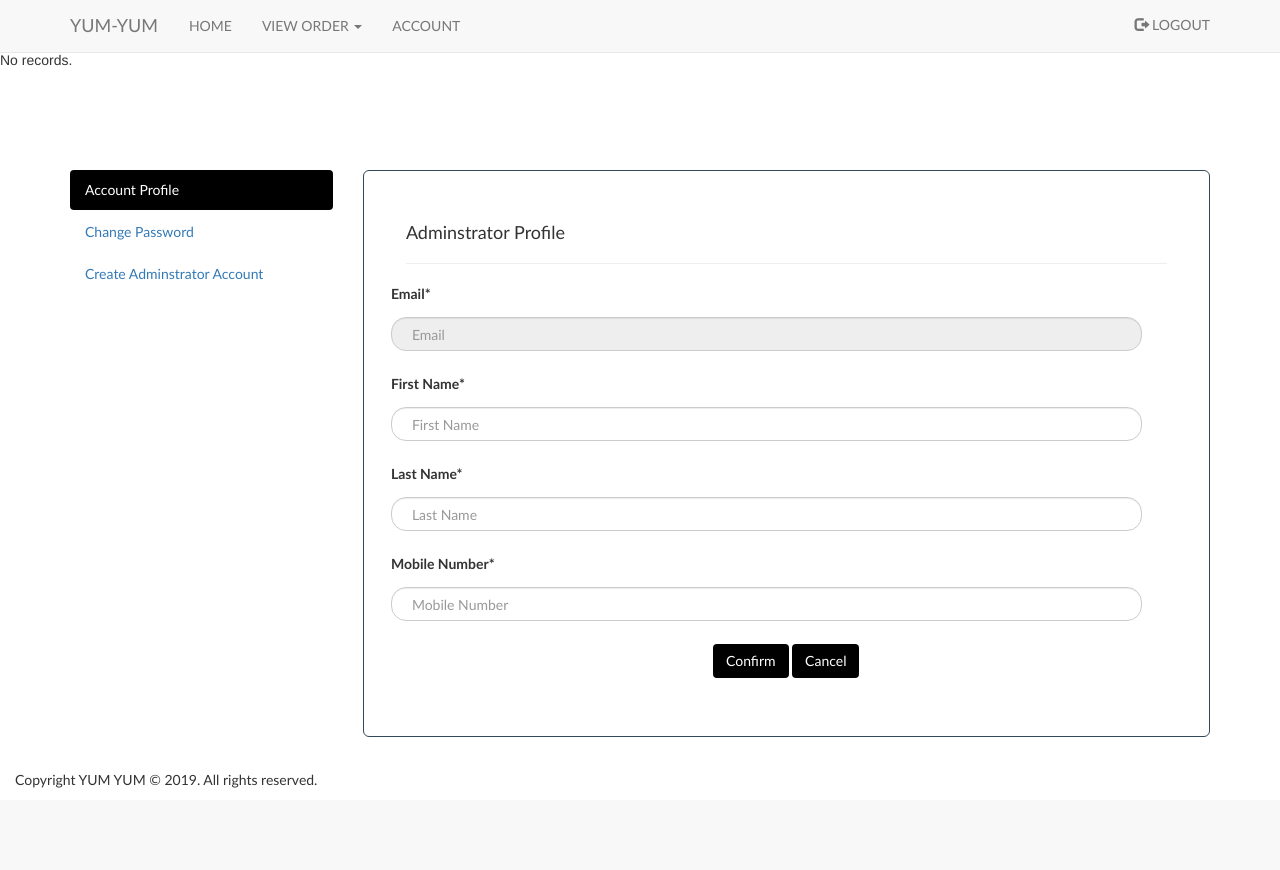
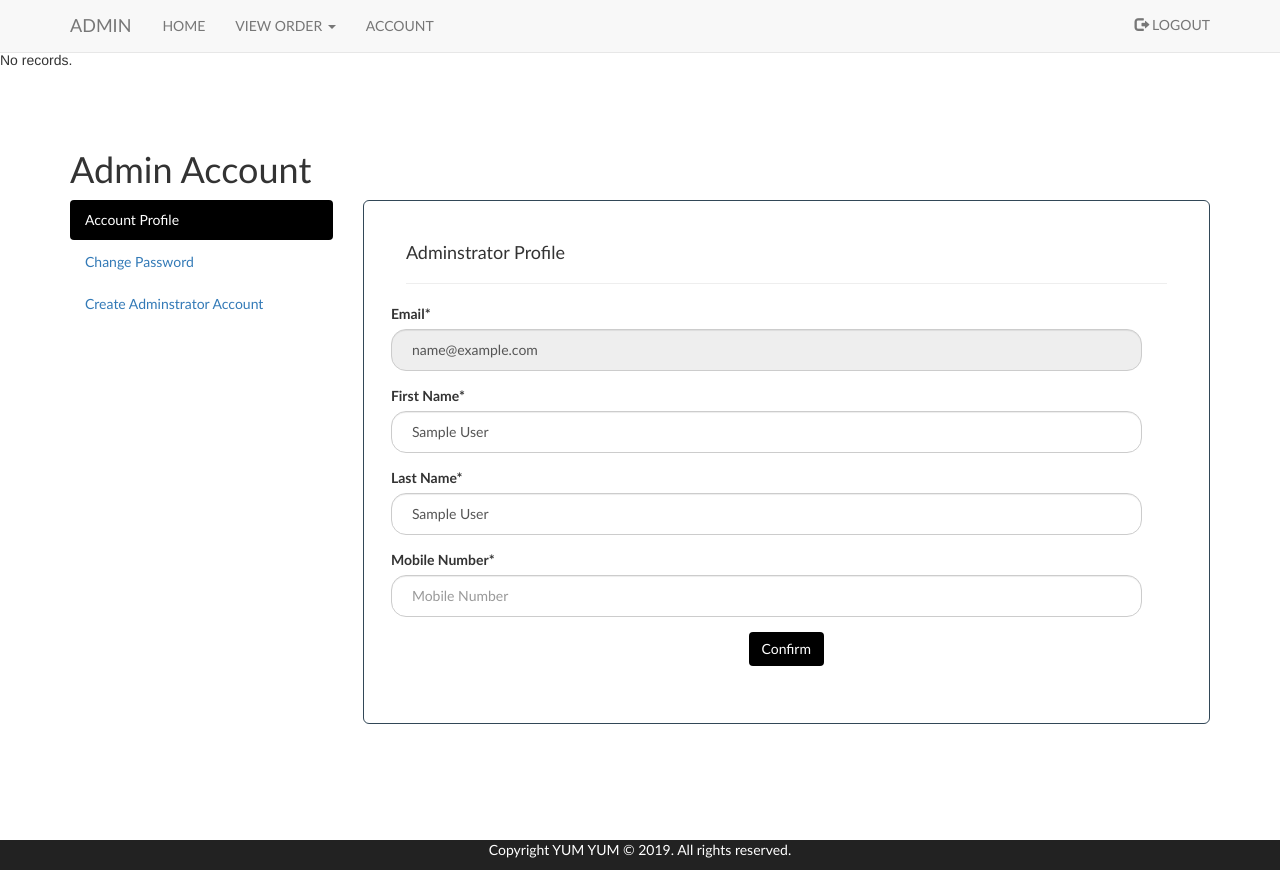
Before and after one commit to linghu258/ICT1004, a PHP site: page /admin/admin_account.php in a window 1280 px wide. Before the commit the page ends 788 px from the top, so only its background shows below. Run offline with PHP 8.4, Linux system fonts and the light colour scheme; the visitor is signed in with stand-in values (Sample User, id 1); data that the repository does not hold is empty; some libraries are stand-ins or nearby versions.

Commit message:
Updated as of 10:59PM

```diff
--- a/admin/adminHeader.inc.php
+++ b/admin/adminHeader.inc.php
@@ -7,7 +7,7 @@
         <nav class="navbar navbar-default navbar-fixed-top">
             <section class="container">
                 <section class="navbar-header">
-                    <a class="navbar-brand" href="#">YUM-YUM</a>
+                    <a class="navbar-brand" href="admin_dashboard.php">ADMIN</a>
                     <button type="button" class="navbar-toggle" data-toggle="collapse" data-target="#myNavbar">
                         <span class="icon-bar"></span>
                         <span class="icon-bar"></span>
--- a/admin/admin_account.php
+++ b/admin/admin_account.php
@@ -1,4 +1,7 @@
 <?php
+// Start session
+session_start();
+
 // Constants for accessing our DB:
 define("DBHOST", "161.117.122.252");
 define("DBNAME", "p2_5");
@@ -23,8 +26,11 @@
     $errorMsg = "Connection failed: " . $conn->connect_error;
     $success = false;
 } else {
+
+    $email = $_SESSION['email'];
+
     $sql = "SELECT * FROM admin_table WHERE ";
-        $sql .= "email = 'admin1@yumyum.com'";
+    $sql .= "email = '$email'";
     // Execute the query
     $result = $conn->query($sql);
     $conn->close();
@@ -41,19 +47,16 @@
     }
 }
 ?>
-
-<!DOCTYPE html>
 <!--
 To change this license header, choose License Headers in Project Properties.
 To change this template file, choose Tools | Templates
 and open the template in the editor.
 -->
-<html lang="en">
-
 <head>
     <title>TUMMY FOR YUMMY</title>
     <meta charset="UTF-8">
     <meta name="viewport" content="width=device-width, initial-scale=1.0">
+    <link rel="stylesheet" href="../css/header_footer.css">
     <link rel="stylesheet" href="../css/main.css">
     <link rel="stylesheet" href="../css/admin_order.css">
     <link rel="stylesheet" href="../css/bootstrap.min.css">
@@ -67,12 +70,14 @@ and open the template in the editor.
 </head>
 
 <body>
+    <main class="page-container">
         <?php
         include 'adminHeader.inc.php';
         ?>
 
         <article>
             <section class="container">
+                <h1>Admin Account</h1>
                 <div class="row">
                     <div class="col-md-3">
                         <ul class="nav nav-pills nav-stacked">
@@ -87,32 +92,32 @@ and open the template in the editor.
                             <div class="card-body">
                                 <div class="row">
                                     <div class="col-md-12">
-                                        <h4>Adminstrator Profile</h4>
+                                        <p id="textHeadings">Adminstrator Profile</p>
                                         <hr>
                                         <div class="row">
                                             <div class="col-md-12">
-                                                <form name="accountProfileForm" action="process_update.php" onsubmit="return validateForm()" method="post">
+                                                <form name="accountProfileForm" action="process_update.php" onsubmit="return validateAccountForm()" method="post">
                                                     <div class="form-group row">
                                                         <label for="email" class="col-4 col-form-label">Email*</label>
                                                         <div class="col-8">
                                                             <input id="email" name="email" placeholder="Email"
-                                                                   class="form-control here" type="text" value="<?php echo $email; ?>" readonly>
+                                                                   class="form-control here" type="text" value="<?php echo $_SESSION['email']; ?>" readonly>
                                                         </div>
                                                     </div>
                                                     <div class="form-group row">
                                                         <label for="firstname" class="col-4 col-form-label">First Name*</label>
                                                         <div class="col-8">
                                                             <input id="fname" name="fname" placeholder="First Name"
-                                                                   class="form-control here" type="text" value="<?php echo $fname; ?>" pattern="[a-zA-Z]+"
+                                                                   class="form-control here" type="text" value="<?php echo $_SESSION['fname']; ?>" pattern="[a-zA-Z]+"
                                                                    title="Invalid First Name. It must not contain numbers or special characters."
-                                                                   size="35">
+                                                                   size="35" aria-label="First Name">
                                                         </div>
                                                     </div>
                                                     <div class="form-group row">
                                                         <label for="lastname" class="col-4 col-form-label">Last Name*</label>
                                                         <div class="col-8">
                                                             <input id="lname" name="lname" placeholder="Last Name"
-                                                                   class="form-control here" type="text" value="<?php echo $lname; ?>">
+                                                                   class="form-control here" type="text" value="<?php echo $_SESSION['lname']; ?>"" aria-label="Last Name">
                                                         </div>
                                                     </div>
                                                     <div class="form-group row">
@@ -129,8 +134,6 @@ and open the template in the editor.
                                                     <div class="form-group row" style="text-align: center">
                                                         <div class="col-1">
                                                             <button name="submit" type="submit" class="btn">Confirm</button>
-                                                            <button name="cancel" type="cancel" class="btn"
-                                                                    onclick="goPrev()">Cancel</button>
                                                         </div>
                                                     </div>
                                                 </form>
@@ -146,14 +149,14 @@ and open the template in the editor.
                             <div class="card-body">
                                 <div class="row">
                                     <div class="col-md-12">
-                                        <h4>Change Password</h4>
+                                        <p id="textHeadings">Change Password</p>
                                         <hr>
                                     </div>
                                 </div>
 
                                 <div class="row">
                                     <div class="col-md-12">
-                                        <form name="changePasswordForm" action="process_changePassword.php" onsubmit="return validateForm()" method="post">
+                                        <form name="changePasswordForm" action="process_changePassword.php" onsubmit="return validateChangePasswordForm()" method="post">
                                             <div class="form-group row">
                                                 <label for="currentPassword" class="col-4 col-form-label">Current
                                                     Password*</label>
@@ -183,7 +186,7 @@ and open the template in the editor.
                                             </div>
                                             <div class="form-group row">
                                                 <div id="message">
-                                                    <h4>Password must contain the following:</h4>
+                                                    <p id="textHeadings">Password must contain the following:</p>
                                                     <p id="letter" class="invalid">A <b>lowercase</b> letter</p>
                                                     <p id="capital" class="invalid">A <b>capital (uppercase)</b> letter</p>
                                                     <p id="number" class="invalid">A <b>number</b></p>
@@ -193,8 +196,6 @@ and open the template in the editor.
                                             <div class="form-group row" style="text-align: center">
                                                 <div class="col-1">
                                                     <button name="submit" type="submit" class="btn">Confirm</button>
-                                                    <button name="cancel" type="cancel" class="btn"
-                                                            onclick="goPrev()">Cancel</button>
                                                 </div>
                                             </div>
                                         </form>
@@ -208,7 +209,7 @@ and open the template in the editor.
                             <div class="card-body">
                                 <div class="row">
                                     <div class="col-md-12">
-                                        <h4>Create Adminstrator Account</h4>
+                                        <p id="textHeadings">Create Adminstrator Account</p>
                                         <hr>
                                     </div>
                                 </div>
@@ -258,17 +259,17 @@ and open the template in the editor.
                                                 </div>
                                             </div>
                                             <div class="form-group row">
-                                                <label for="cpassword" class="col-4 col-form-label">Confirm
+                                                <label for="confirmPassword" class="col-4 col-form-label">Confirm
                                                     Password*</label>
                                                 <div class="col-8">
-                                                    <input id="cpassword" name="cpassword"
+                                                    <input id="confirmPassword" name="confirmPassword"
                                                            placeholder="Confirm Password" class="form-control here"
                                                            type="password" required="required">
                                                 </div>
                                             </div>
                                             <div class="form-group row">
                                                 <div id="message">
-                                                    <h4>Password must contain the following:</h4>
+                                                    <p id="textHeadings">Password must contain the following:</p>
                                                     <p id="letter" class="invalid">A <b>lowercase</b> letter</p>
                                                     <p id="capital" class="invalid">A <b>capital (uppercase)</b> letter</p>
                                                     <p id="number" class="invalid">A <b>number</b></p>
@@ -278,8 +279,6 @@ and open the template in the editor.
                                             <div class="form-group row" style="text-align: center">
                                                 <div class="col-1">
                                                     <button name="submit" type="submit" class="btn">Confirm</button>
-                                                    <button name="cancel" type="cancel" class="btn"
-                                                            onclick="goPrev()">Cancel</button>
                                                 </div>
                                             </div>
                                         </form>
@@ -297,6 +296,7 @@ and open the template in the editor.
         <?php
         include 'adminFooter.inc.php';
         ?>
+    </main>
 </body>
 
 
--- a/css/admin_order.css
+++ b/css/admin_order.css
@@ -1,13 +1,21 @@
 /* To change this license header, choose License Headers in Project Properties. To change this template file, choose Tools | Templates and open the template in the editor. */
 /* Created on : 29 Sep, 2019, 11:50:29 PM Author : Jayce*/
 
-body{
-    background-image: none;
+header {
+    padding: 30px;
+}
+
+body {
+    height: 100%;
     position: relative;
 }
 
-header {
-    padding: 50px;
+.page-container{
+    min-height: 100vh; /* will cover the 100% of viewport */
+    overflow: hidden;
+    display: block;
+    position: relative;
+    padding-bottom: 100px; /* height of your footer */
 }
 
 .jumbotron {
@@ -19,6 +27,11 @@ header {
     color: black;
 }
 
+#textHeadings{
+    font-size: 18px;
+    font-weight: 500;
+    line-height: 1.1;
+}
 
 h2{
     text-transform: uppercase;
@@ -52,8 +65,9 @@ h2{
 }
 
 #adminFooter{
-    position: fixed;
+    position: absolute;
     bottom: 0;
+    width: 100%;
 }
 
 /* Admin Account Page */
--- a/css/header_footer.css
+++ b/css/header_footer.css
@@ -7,6 +7,10 @@ and open the template in the editor.
     Created on : 10 Nov, 2019, 10:05:26 PM
     Author     : JOEL
 */
+
+*{
+    font-family: 'Trebuchet MS', 'Lucida Sans Unicode', 'Lucida Grande', 'Lucida Sans', Arial, sans-serif
+}
 
 /*css for header img*/
 .container-fluid {
@@ -27,7 +31,6 @@ and open the template in the editor.
 .figimage {
     width: 100%;
     height: auto !important;
-    padding-top: 40px;
 }
 
 /*CSS for footer*/
--- a/css/main.css
+++ b/css/main.css
@@ -99,18 +99,19 @@ body {
 }
 
 /* Full-width input fields */
-input[type=text], input[type=password], input[type=date] {
+input[type=text], input[type=email], input[type=password], input[type=date] {
     width: 95%;
-    padding: 12px 20px;
-    margin: 8px 0;
+    padding: 20px 20px;
+    margin: 0;
     display: inline-block;
     border: 1px solid #ccc;
     box-sizing: border-box;
     border-radius: 15px;
+
 }
 
 #loginbtn {
-    background-color: #324757;
+    background-color: black;
     color: white;
     padding: 14px 20px;
     margin: 8px 0;
@@ -135,7 +136,7 @@ input[type=text], input[type=password], input[type=date] {
 
   /* Center the image and position the close button */
 .flex-container, .containerbottom {
-    padding: 16px;
+    padding: 10px;
     width: 100%;
     border-radius: 10px;
     display: flex;
--- a/index.php
+++ b/index.php
@@ -39,9 +39,8 @@ and open the template in the editor.
                 <div class="carousel-inner">
                     <div class="item active ">
                         <img src="image/restaurant3wide.jpg" alt="reservationimage" class="img-responsive">
-                        <!--Url: https://unsplash.com/photos/sQopSb2K0CU | Author: Seaman Andrea | Publish: March,2018 | Publisher: unsplash| Visted: October 5, 2019-->
                         <section class="carousel-caption">
-                            <h1 class="carousel-txt-size">WELCOME</h1>
+                            <h2 class="carousel-txt-size">WELCOME</h2>
                             <button onclick="window.location.href='reservation.php'" class="btncaro">RESERVE A
                                 TABLE</button>
                         </section>
@@ -49,9 +48,8 @@ and open the template in the editor.
 
                     <div class="item">
                         <img src="image/catering.jpg" alt="cateringimage" class="img-responsive">
-                        <!--Url: http://binkassim.com/gallery.html | Publisher: binkssim | Visted: October 5, 2019-->
                         <section class="carousel-caption">
-                            <h1 class="carousel-txt-size">CATERING</h1>
+                            <h2 class="carousel-txt-size">CATERING</h2>
                             <button onclick="window.location.href='catering.php'" class="btncaro">ORDER NOW</button>
                         </section>
                     </div>
```
Also changed, not shown: about_contact.php (+2 -6 lines), admin/admin_catering.php (+15 -16 lines), admin/admin_dashboard.php (+15 -57 lines), admin/admin_reservation.php (+13 -13 lines), admin/admin_viewOrder.php (deleted, +0 -120 lines), admin/process_account.php (+12 -25 lines), admin/process_changePassword.php (+17 -24 lines), admin/process_login.php (+17 -28 lines), admin/process_update.php (+11 -10 lines), admin/process_updatedetails.php (+12 -16 lines), admin/process_updatedetailsc.php (+10 -15 lines), css/about_contact.css (+2 -11 lines), js/admin.js (+43 -12 lines), navbar.inc.php (+10 -9 lines). Lines whose indentation alone changed are shown as unchanged.
